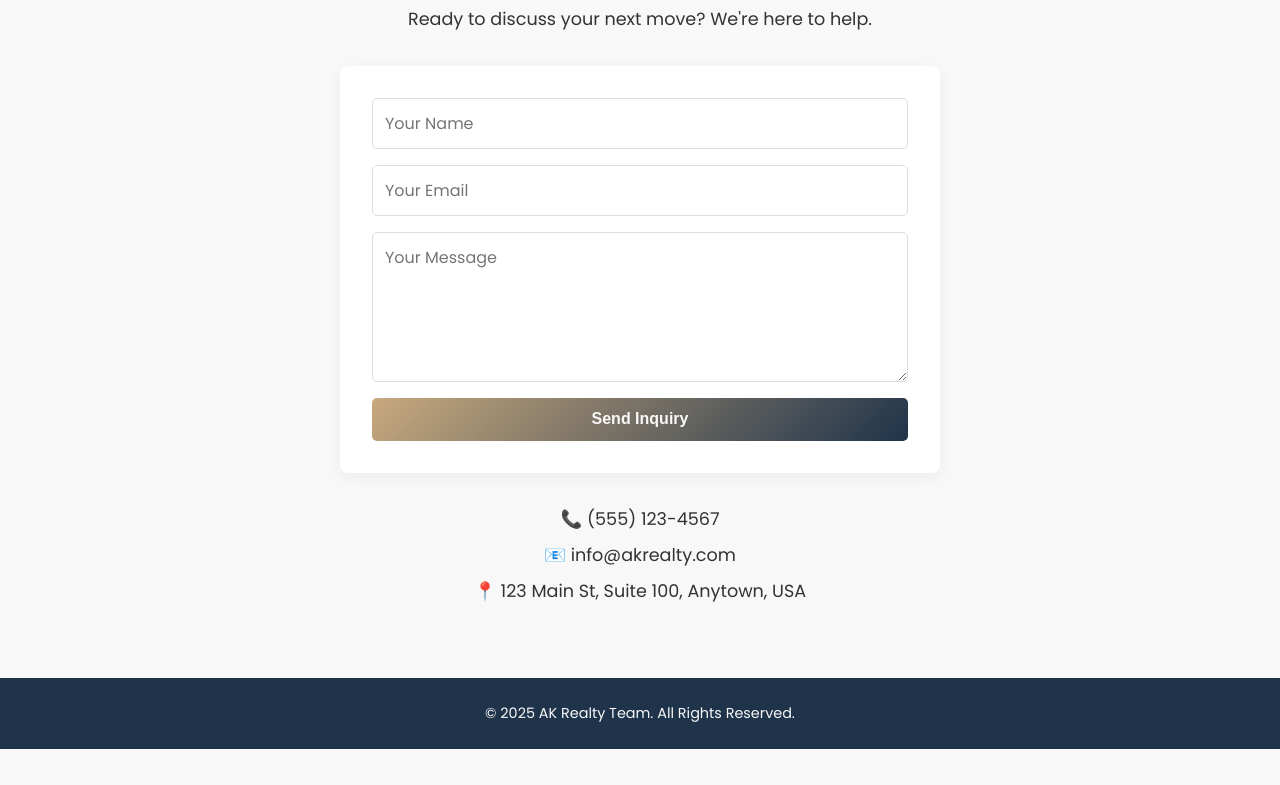
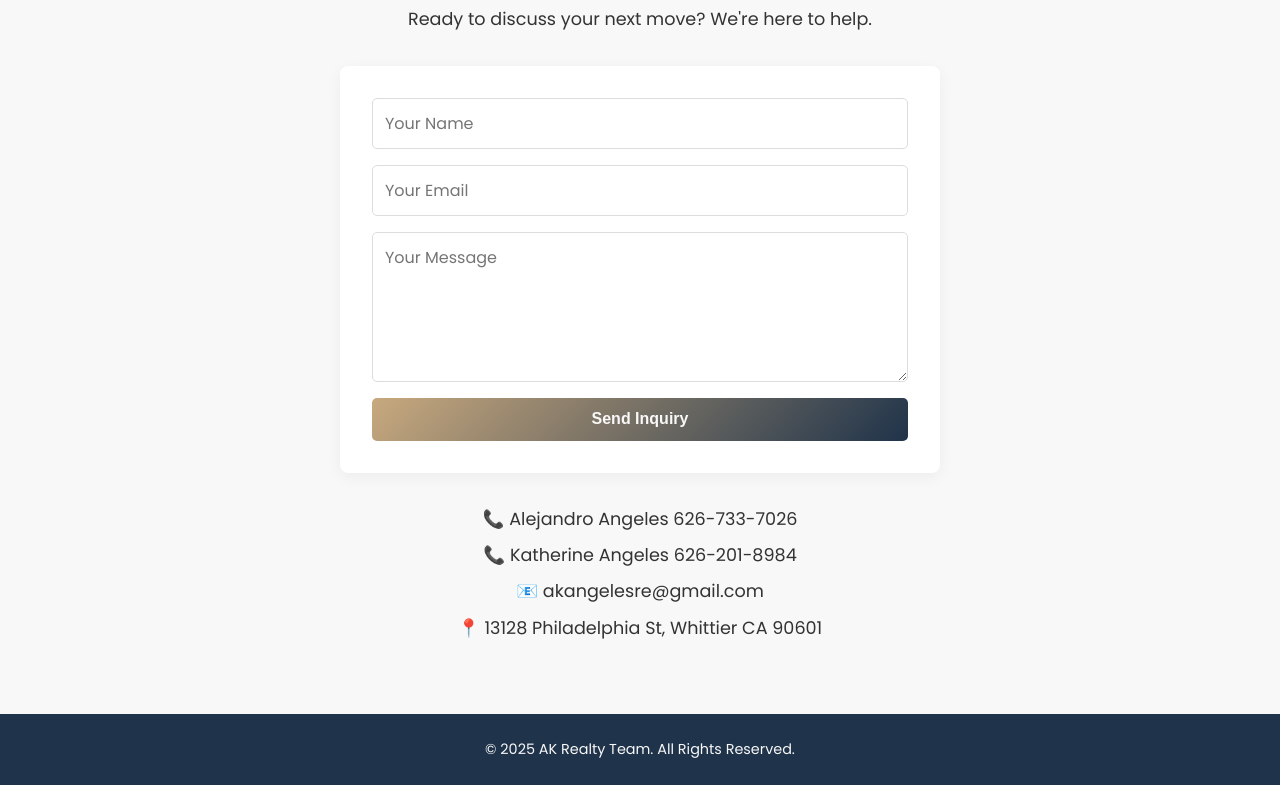
Before and after one commit to LxGraphics88/AK-Realty-Team, a plain HTML site: page index.html in a window 1280 px wide. Shown: the part 1865-2650 px from the top of the page. Before the commit the page ends 2614 px from the top, so only its background shows below. Drawn offline with Linux system fonts and the light colour scheme.

Commit message:
Contact info Edit

```diff
--- a/index.html
+++ b/index.html
@@ -89,9 +89,10 @@
                 <p id="form-message" class="hidden"></p>
             </form>
             <div class="contact-info">
-                <p>📞 (555) 123-4567</p>
-                <p>📧 info@akrealty.com</p>
-                <p>📍 123 Main St, Suite 100, Anytown, USA</p>
+                <p>📞 Alejandro Angeles 626-733-7026</p>
+                <p>📞 Katherine Angeles 626-201-8984</p>
+                <p>📧 akangelesre@gmail.com</p>
+                <p>📍 13128 Philadelphia St, Whittier CA 90601</p>
             </div>
         </div>
     </section>
```
